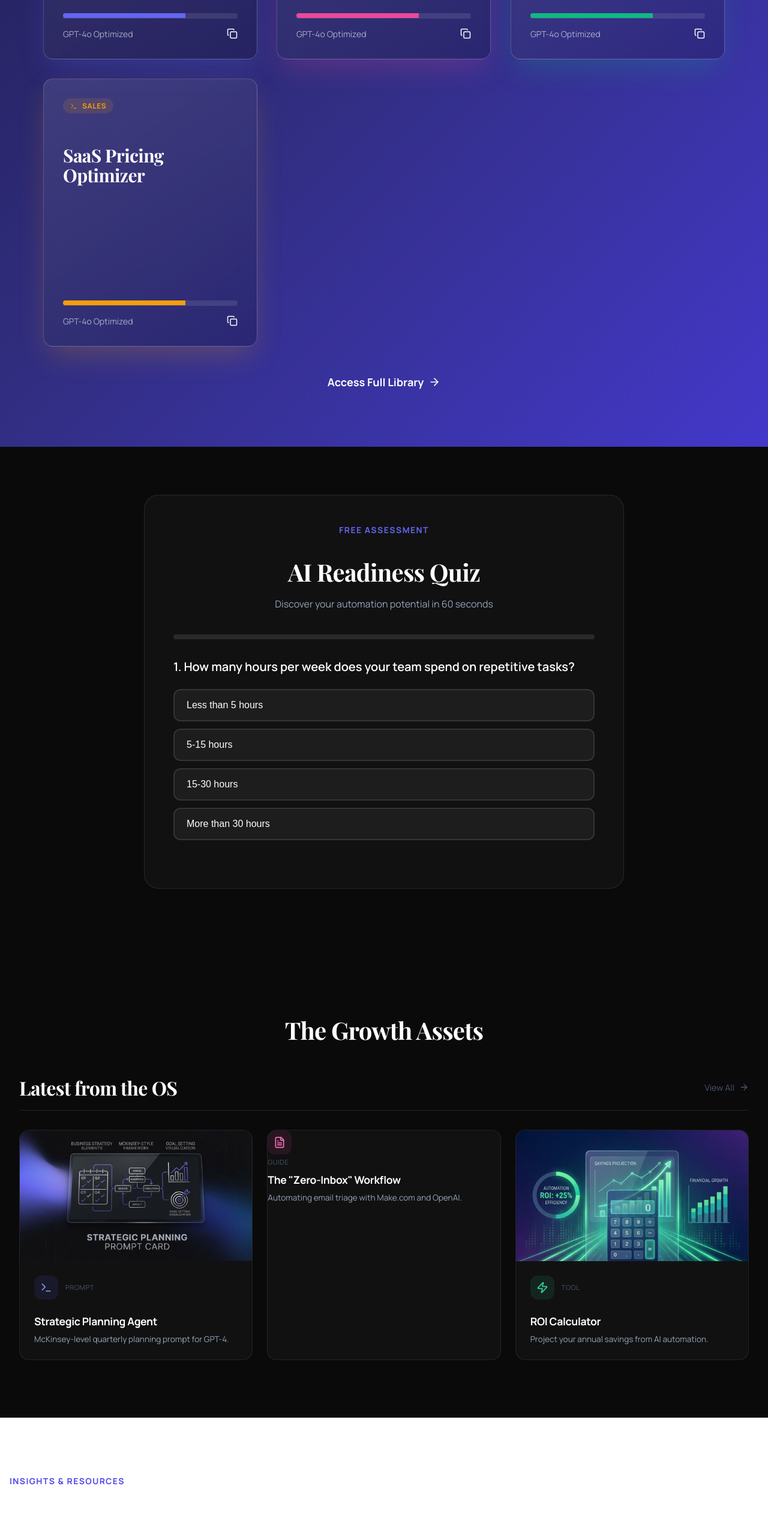
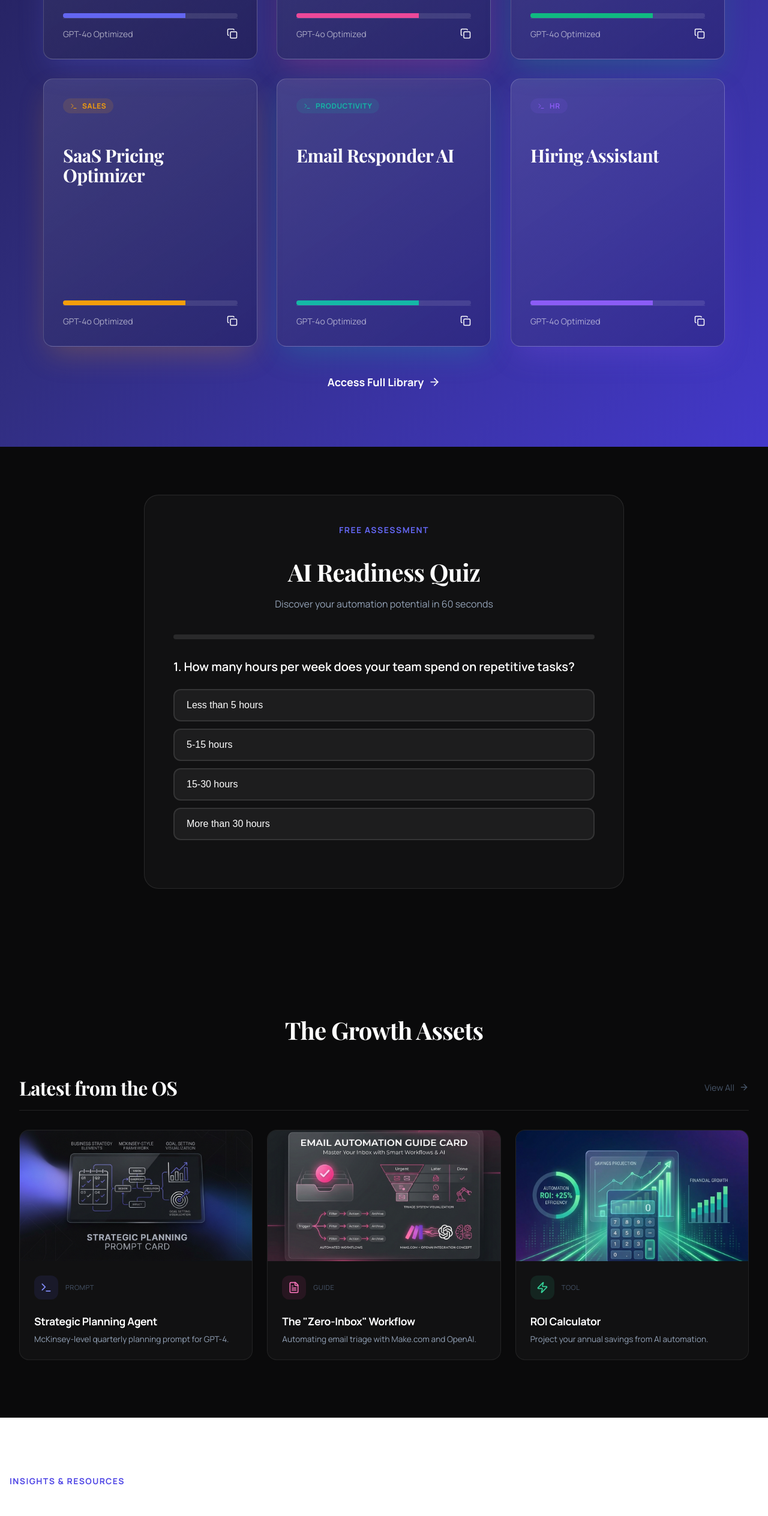
Before and after one commit to werdivine/magnifai-growth-success-brand-magnifiers, a Next.js app: page / in a window 1280 px wide. Shown: the part 4060-6588 px from the top of the page at 60% size. Built offline with nearby package versions, Linux system fonts and the light colour scheme; a web font is replaced by a local one.

Commit message:
Content enhancements: 6 prompts, 6 value props, 7 FAQs, fix ResourceFeed card 2 image

```diff
--- a/src/components/FAQ.tsx
+++ b/src/components/FAQ.tsx
@@ -9,7 +9,11 @@ export default function FAQ() {
     const faqs = [
         { q: "Is the directory free?", a: "Yes, the basic directory is free to browse. We charge for premium tool listings and agency services." },
         { q: "How do you verify tools?", a: "Our team manually tests every submission for 4+ hours before listing." },
-        { q: "Can I get a custom agent?", a: "Absolutely. Check out our Agency page to book a consultation for bespoke development." }
+        { q: "Can I get a custom agent?", a: "Absolutely. Check out our Agency page to book a consultation for bespoke development." },
+        { q: "Do you offer implementation support?", a: "Yes! Our agency team provides full implementation, training, and ongoing optimization for all automation solutions." },
+        { q: "What's your typical ROI timeline?", a: "Most clients see measurable efficiency gains within 2-4 weeks. Full ROI typically realized within 90 days." },
+        { q: "Can you integrate with our existing tools?", a: "We work with 200+ platforms including CRMs, marketing tools, and custom APIs. If it has an API, we can connect it." },
+        { q: "What if I'm not technical?", a: "Perfect! Our solutions are designed for business owners, not developers. We handle all technical implementation." }
     ];
 
     return (
--- a/src/components/PromptCarousel.tsx
+++ b/src/components/PromptCarousel.tsx
@@ -10,6 +10,8 @@ const PROMPTS = [
     { id: 2, title: 'React Component Architect', color: '#ec4899', type: 'Coding' },
     { id: 3, title: 'Viral Hook Generator', color: '#10b981', type: 'Marketing' },
     { id: 4, title: 'SaaS Pricing Optimizer', color: '#f59e0b', type: 'Sales' },
+    { id: 5, title: 'Email Responder AI', color: '#14b8a6', type: 'Productivity' },
+    { id: 6, title: 'Hiring Assistant', color: '#8b5cf6', type: 'HR' },
 ];
 
 export default function PromptCarousel() {
--- a/src/components/ResourceFeed.tsx
+++ b/src/components/ResourceFeed.tsx
@@ -38,11 +38,23 @@ export default function ResourceFeed() {
 
                 {/* Card 2: Insight */}
                 <Link href="/insights" className={styles.card}>
-                    <div className={styles.icon} style={{ color: '#f472b6', background: 'rgba(236,72,153,0.1)' }}><FileText size={20} /></div>
-                    <div className={styles.content}>
-                        <span className={styles.tag}>Guide</span>
-                        <h3>The &quot;Zero-Inbox&quot; Workflow</h3>
-                        <p>Automating email triage with Make.com and OpenAI.</p>
+                    <div className={styles.thumbnail}>
+                        <Image
+                            src="/images/card-zero-inbox.jpg"
+                            alt="Zero Inbox Workflow"
+                            fill
+                            style={{ objectFit: 'cover' }}
+                        />
+                    </div>
+                    <div className={styles.cardContent}>
+                        <div className={styles.iconTag}>
+                            <div className={styles.icon} style={{ color: '#f472b6', background: 'rgba(236,72,153,0.1)' }}><FileText size={20} /></div>
+                            <span className={styles.tag}>Guide</span>
+                        </div>
+                        <div className={styles.content}>
+                            <h3>The &quot;Zero-Inbox&quot; Workflow</h3>
+                            <p>Automating email triage with Make.com and OpenAI.</p>
+                        </div>
                     </div>
                 </Link>
 
--- a/src/components/ValueProp.tsx
+++ b/src/components/ValueProp.tsx
@@ -1,5 +1,5 @@
 import styles from './ValueProp.module.css';
-import { Target, TrendingUp, Users } from 'lucide-react';
+import { Target, TrendingUp, Users, Zap, Shield, BookOpen } from 'lucide-react';
 
 export default function ValueProp() {
     return (
@@ -21,6 +21,21 @@ export default function ValueProp() {
                     <h3 className={styles.cardTitle}>Agency Grade</h3>
                     <p className={styles.cardDesc}>Use the same workflows we use to scale 8-figure brands.</p>
                 </div>
+                <div className={styles.card}>
+                    <Zap className={styles.icon} size={32} />
+                    <h3 className={styles.cardTitle}>Battle-Tested</h3>
+                    <p className={styles.cardDesc}>Every prompt, tool, and automation has been stress-tested in real client campaigns.</p>
+                </div>
+                <div className={styles.card}>
+                    <Shield className={styles.icon} size={32} />
+                    <h3 className={styles.cardTitle}>Zero Fluff Guarantee</h3>
+                    <p className={styles.cardDesc}>No filler content. No generic advice. Only actionable strategies that move the needle.</p>
+                </div>
+                <div className={styles.card}>
+                    <BookOpen className={styles.icon} size={32} />
+                    <h3 className={styles.cardTitle}>Always Updated</h3>
+                    <p className={styles.cardDesc}>We stay ahead of AI trends. Tools are updated weekly to reflect the latest innovations.</p>
+                </div>
             </div>
         </section>
     );
```
